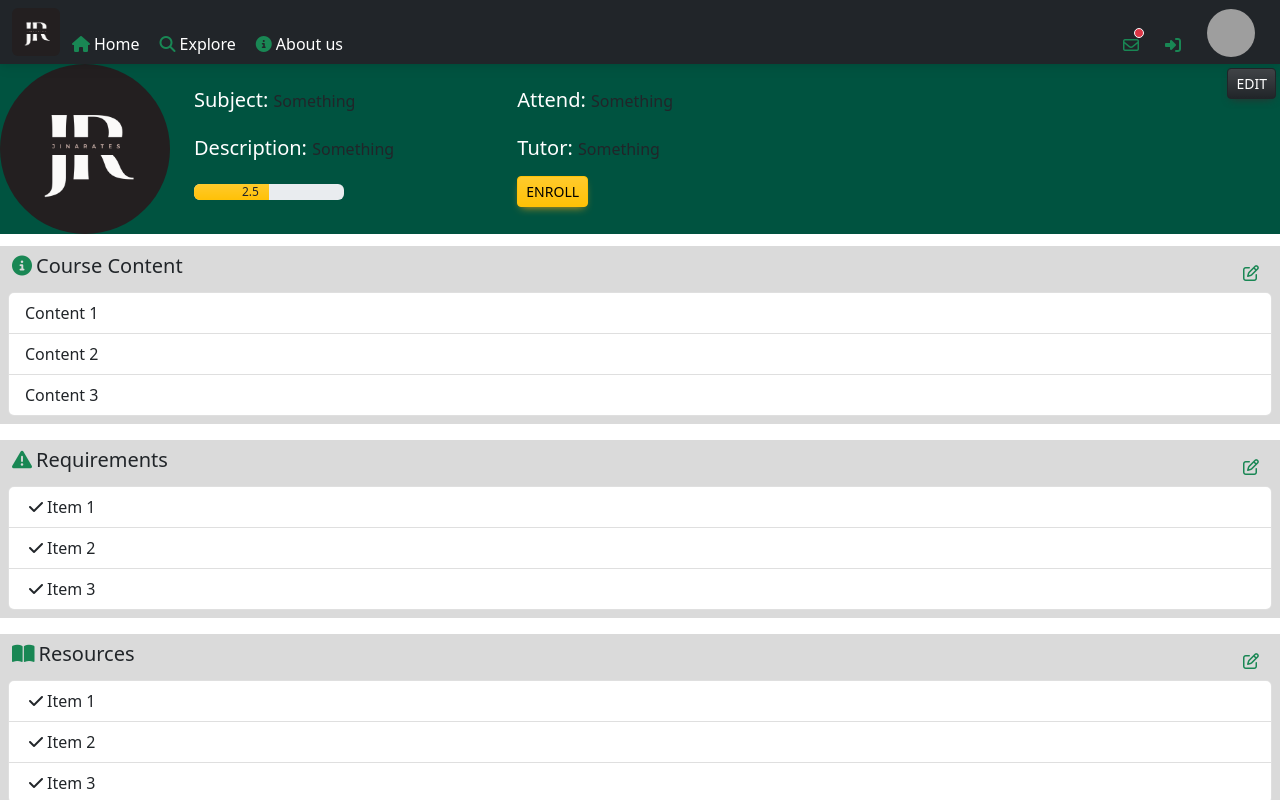
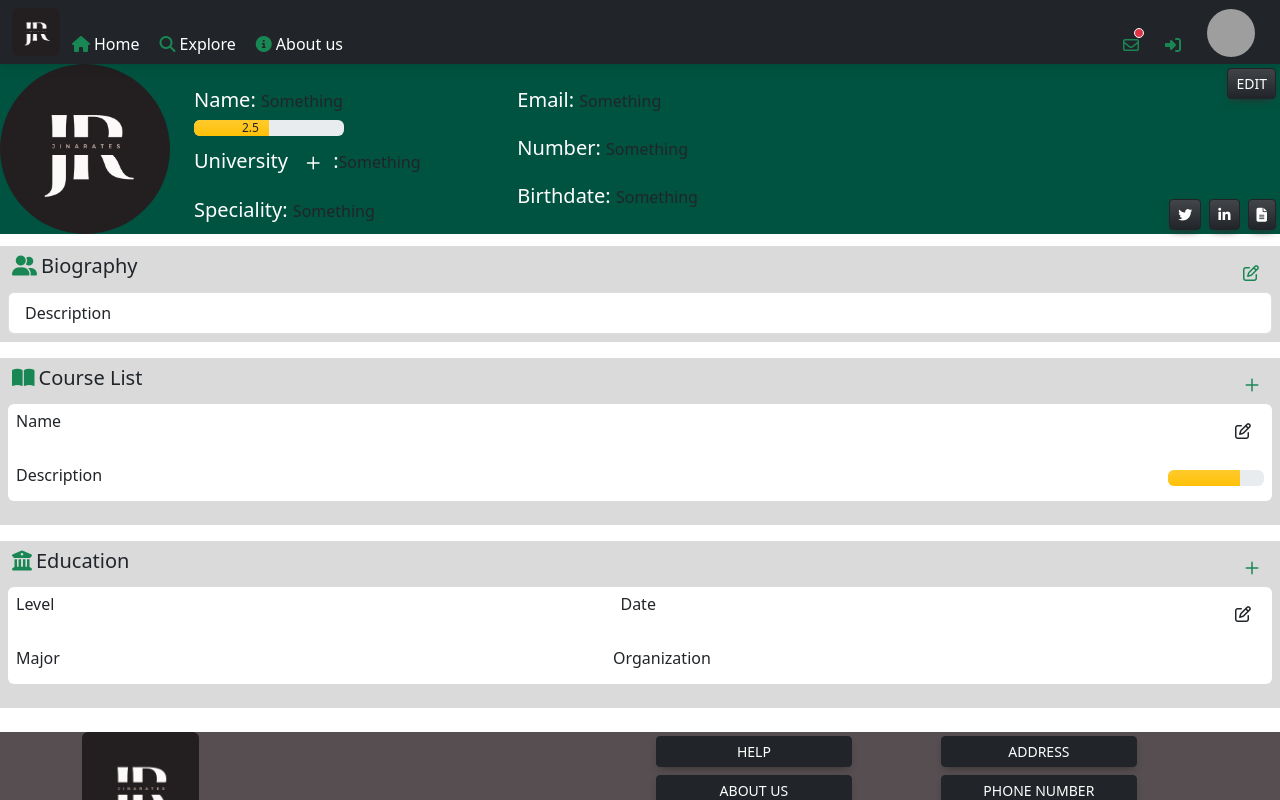
Before and after one commit to EEZeus/Jinarates, a React (Create React App) app in the folder Front-End/: page / in a window 1280 px wide. Shown: the top 800 px of the page. Built offline with nearby package versions, Linux system fonts and the light colour scheme; grey boxes are pictures that could not be loaded.

Commit message:
F16 - professor's profile page implemented

```diff
--- a/Front-End/src/App.js
+++ b/Front-End/src/App.js
@@ -1,9 +1,10 @@
 import React from 'react';
 import './App.css';
 import CoursePage from './Components/CoursePage';
+import ProfessorProfilePage from './Components/ProfessorProfilePage';
 function App() {
   return <React.Fragment>
-    <CoursePage/>
+    <ProfessorProfilePage/>
   </React.Fragment>
 }
 
--- /dev/null
+++ b/Front-End/src/Components/ProfessorProfilePage.js
@@ -0,0 +1,163 @@
+import React from 'react'
+import './ProfessorProfilePage.css'
+import Navbar from './Main-Parts/NavBar'
+import Footer from './Main-Parts/Footer'
+import ProfessorProfilePageHeader from './Main-Parts/Headers/ProfessorProfilePageHeader'
+import {
+    MDBFooter,
+    MDBContainer,
+    MDBCol,
+    MDBRow,
+    MDBBtn,
+    MDBIcon
+} from 'mdb-react-ui-kit';
+const ProfessorProfilePage = () => {
+    return (
+        <React.Fragment>
+            <Navbar />
+            <ProfessorProfilePageHeader />
+            <div class="d-flex flex-column mb-3 align-items-center">
+                <div class="p-2 m-2 w-100 bg-designed-content">
+                    <div class="d-flex justify-content-between">
+                        <div className="p-0">
+                            <h5>
+                                <span className='mx-1'>
+                                    <MDBIcon fas icon="user-friends" color='success' />
+                                </span>
+                                Biography
+                            </h5>
+
+                        </div>
+                        <div class="p-0">
+                            <span>
+                                <button type="button" class="btn shadow-0 rounded-circle">
+                                    <MDBIcon far icon="edit" color='success' />
+                                </button>
+                            </span>
+                        </div>
+                    </div>
+                    <ul class="list-group">
+                        <li class="list-group-item">Description</li>
+                    </ul>
+                </div>
+                <div class="p-2 m-2 w-100 bg-designed-content">
+                    <div class="d-flex justify-content-between">
+                        <div className="p-0">
+                            <h5>
+                                <span className='mx-1'>
+                                    <MDBIcon fas icon="book-open" color='success' />
+                                </span>
+                                Course List
+                            </h5>
+
+                        </div>
+                        <div class="p-0">
+                            <span>
+                                <button type="button" class="btn shadow-0 rounded-circle">
+                                    <MDBIcon far icon="plus" color='success' />
+                                </button>
+                            </span>
+                        </div>
+                    </div>
+                    <div class="d-flex flex-column mb-3 w-100 bg-white rounded ">
+                        <div class="p-2">
+                        <div class="d-flex justify-content-between">
+                        <div className="p-0">
+                            <h6 className='text-dark'>
+                                Name
+                            </h6>
+                        </div>
+                        <div class="p-0">
+                                <button type="button" class="btn shadow-0 rounded-circle">
+                                    <MDBIcon far icon="edit" color='dark' />
+                                </button>
+                        </div>
+                        </div>
+
+                        </div>
+                        <div class="p-2">
+                        <div class="d-flex justify-content-between">
+                        <div className="p-0">
+                            <h6 className='text-dark'>
+                                Description
+                            </h6>
+                        </div>
+                        <div class="p-0">
+                        <span className="progress mt-1 ml-0 pl-0 w-100  ">
+                            <div class="progress-bar w-75 bg-warning bg-gradient" role="progressbar" aria-valuenow="50" aria-valuemin="0" aria-valuemax="100">
+                                <span className='p-5  text-dark'></span>
+                            </div>
+                        </span>
+                        </div>
+                        </div>
+
+                        </div>
+                    </div>
+                </div>
+                <div class="p-2 m-2 w-100 bg-designed-content">
+                <div class="d-flex justify-content-between">
+                        <div className="p-0">
+                            <h5>
+                                <span className='mx-1'>
+                                    <MDBIcon fas icon="university" color='success' />
+                                </span>
+                               Education
+                            </h5>
+
+                        </div>
+                        <div class="p-0">
+                            <span>
+                                <button type="button" class="btn shadow-0 rounded-circle">
+                                    <MDBIcon far icon="plus" color='success' />
+                                </button>
+                            </span>
+                        </div>
+                    </div>
+                    <div class="d-flex flex-column mb-3 w-100 bg-white rounded ">
+                        <div class="p-2">
+                        <div class="d-flex justify-content-between">
+                        <div className="p-0">
+                            <h6 className='text-dark'>
+                                Level
+                            </h6>
+                        </div>
+                        <div className="p-0">
+                            <h6 className='text-dark'>
+                                Date
+                            </h6>
+                        </div>
+                        <div class="p-0">
+                                <button type="button" class="btn shadow-0 rounded-circle">
+                                    <MDBIcon far icon="edit" color='dark' />
+                                </button>
+                        </div>
+                        </div>
+
+                        </div>
+                        <div class="p-2">
+                        <div class="d-flex justify-content-between">
+                        <div className="p-0">
+                            <h6 className='text-dark'>
+                                Major
+                            </h6>
+                        </div>
+                        <div className="p-0">
+                            <h6 className='text-dark'>
+                                Organization
+                            </h6>
+                        </div>
+                        <div class="p-0">
+
+                        </div>
+                        </div>
+
+                        </div>
+                    </div>
+                </div>
+            </div>
+            <Footer />
+        </React.Fragment>
+    )
+}
+
+export default ProfessorProfilePage;
```
Also changed, not shown: Front-End/src/Components/ProfessorProfilePage.css (added).
